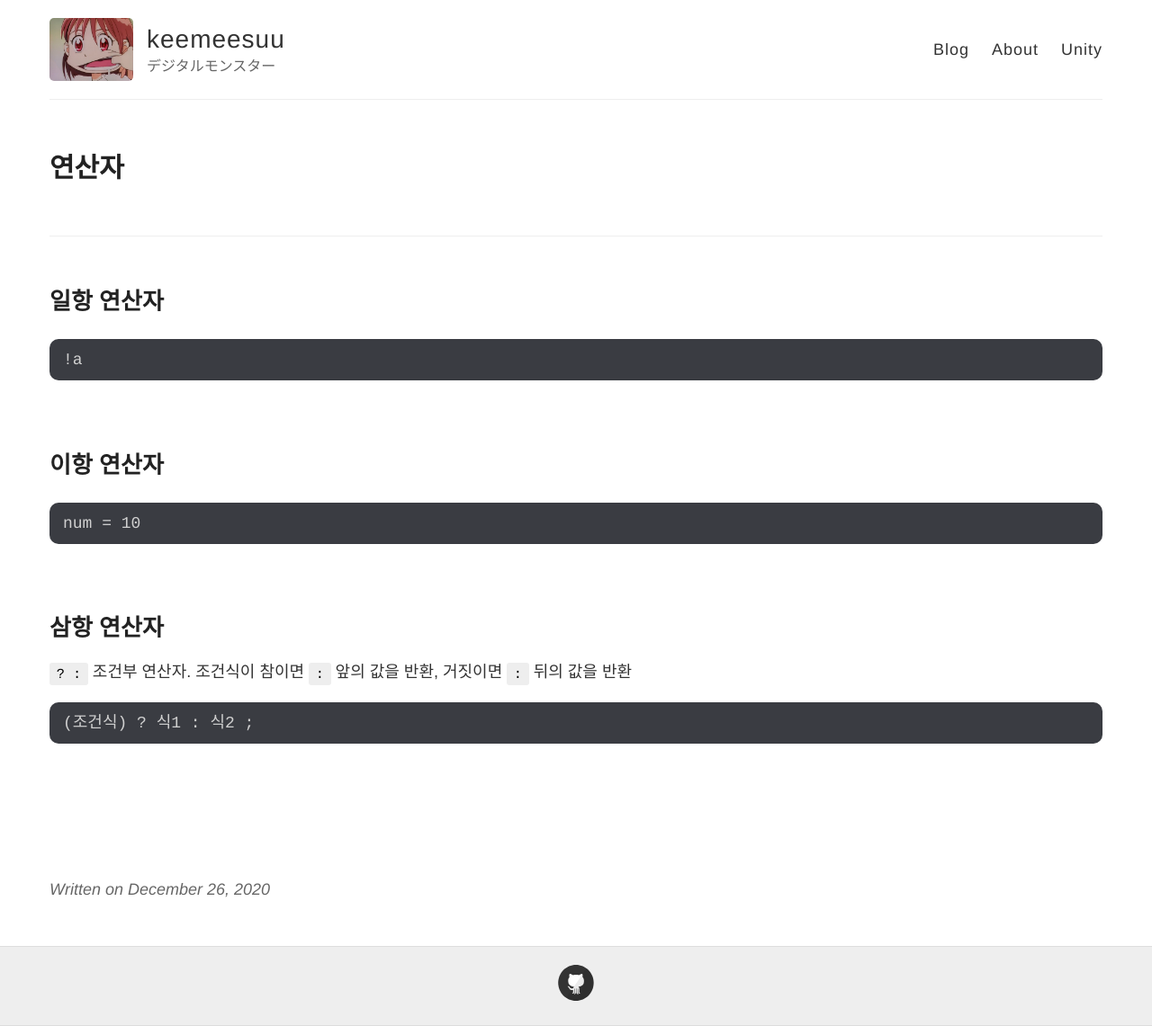
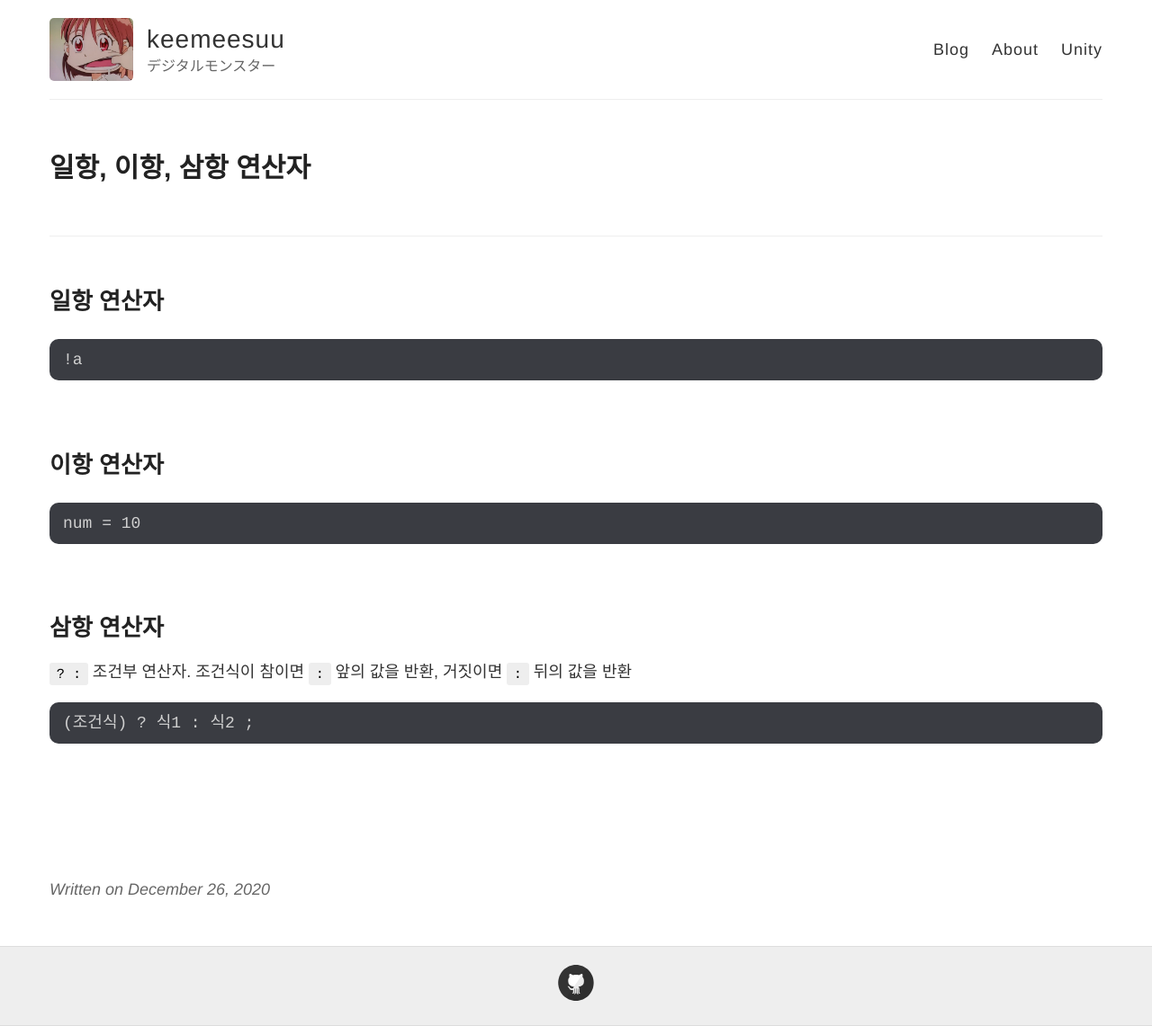
Before and after one commit to keemeesuu/keemeesuu.github.io, a Jekyll site: the page built from _posts/dev/etc/2021-01-26-Operator.md, in a window 1280 px wide. Shown: the whole page at 90% size. Built offline with Jekyll 4.4.1, drawn with Linux system fonts in a browser that asks for light colours.

Commit message:
Update 2021-01-26-Operator.md

```diff
--- a/_posts/dev/etc/2021-01-26-Operator.md
+++ b/_posts/dev/etc/2021-01-26-Operator.md
@@ -2,11 +2,11 @@
 layout: post
 comments: true
 date: 2020-12-26 18:00:20
-title: "연산자 "
-description: "Input, GetAxis, GetAxisRaw, GetButton, GetKey, Horizontal, Vertical"
+title: "일항, 이항, 삼항 연산자 "
+description: "Operator"
 subject: dev
 categories: [ Unity ]
-tags: [ unity, awake, start, update, lateupdate ]
+tags: [ unity, operator ]
 ---
 
 ## 일항 연산자
```
